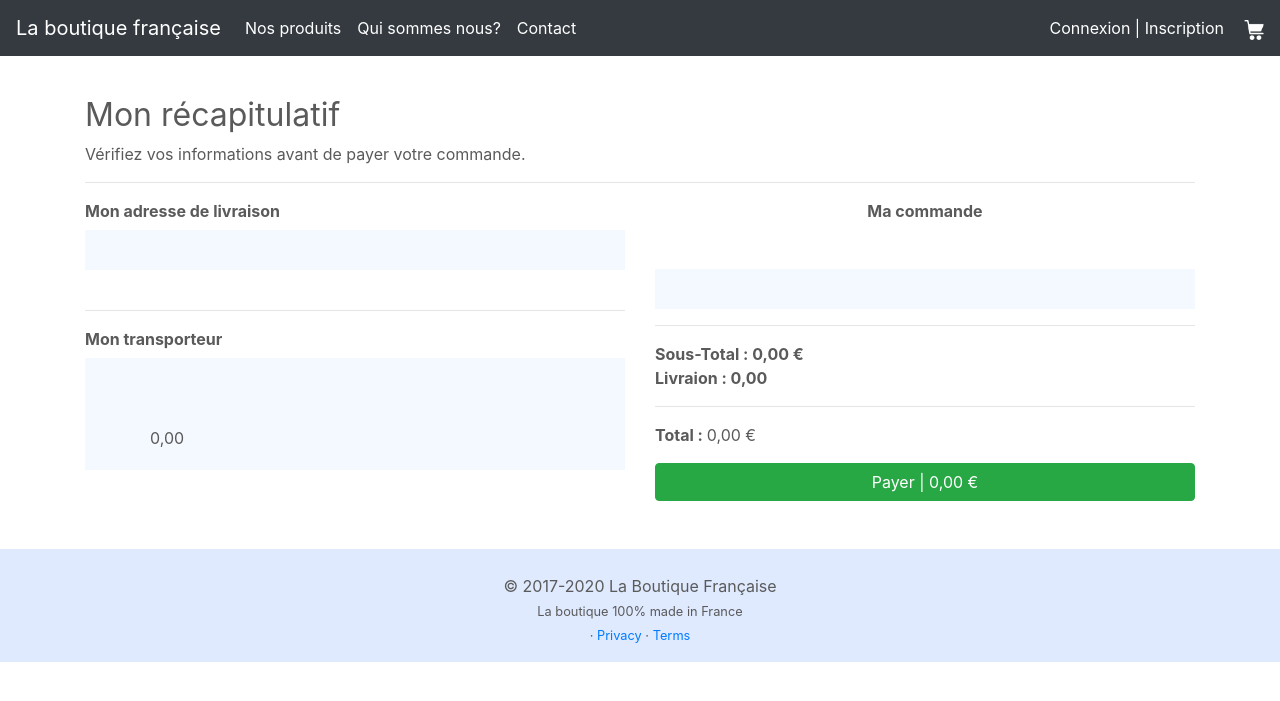
After one commit to 3abkerim/laBoutiqueFrancaise, a Symfony app: template templates/order/add.html.twig in a window 1280 px wide. The commit adds this page. Shown: the top 701 px of the page. Run offline with Twig, Linux system fonts and the light colour scheme; the template is opened without the code that fills it, so the values that code supplies are empty; some libraries are stand-ins or nearby versions.

Commit message:
commande part 2

```diff
--- a/src/Form/OrderType.php
+++ b/src/Form/OrderType.php
@@ -17,7 +17,7 @@ class OrderType extends AbstractType
         $user = $options['user'];
         $builder
             ->add('addresses', EntityType::class, [
-                'label' => 'Choisissez votre adresse de livraison',
+                'label' => false,
                 'required' => true,
                 'class' => Address::class,
                 'choices' => $user->getAddresses(),
--- a/templates/cart/index.html.twig
+++ b/templates/cart/index.html.twig
@@ -46,7 +46,8 @@
 							</a>
 						</td>
 						<td>{{ (product.product.price/100)|number_format(2, ',', '.') }}</td>
-						<td>{{ ( (product.product.price * product.quantity) /100)|number_format(2, ',', '.') }}</td>
+						<td>{{ ( (product.product.price * product.quantity) /100)|number_format(2, ',', '.') }}
+							€</td>
 						<td>
 							<a href="{{ path('delete_to_cart', {'id': product.product.id} ) }}">
 								<img height="18px" src="{{ asset('assets/img/trash-can.png') }}">
--- /dev/null
+++ b/templates/order/add.html.twig
@@ -0,0 +1,79 @@
+{% extends 'base.html.twig' %}
+
+{% block title %}Paiement de ma commande - La boutique française
+{% endblock %}
+
+{% block content %}
+	<h2>Mon récapitulatif</h2>
+	<p>Vérifiez vos informations avant de payer votre commande.</p>
+	<hr>
+	<div class="row">
+		<div class="col-md-6">
+			<strong>Mon adresse de livraison</strong>
+			<br>
+			<div class="form-check">
+				{{delivery|raw}}
+			</div>
+
+			<br>
+			<hr>
+			<strong>Mon transporteur</strong>
+			<br>
+			<div class="form-check">{{carrier.name}}
+				<br>
+				{{carrier.description}}
+				<br>
+				{{(carrier.price)|number_format(2, ',', '.')}}</div>
+
+
+		</div>
+		<div class="col-md-6">
+			<div class="text-center">
+				<b>Ma commande</b>
+			</div>
+			<br>
+			<div class="order-summary">
+				{% set total = null %}
+
+				{% for key,product in cart %}
+					<div class="row {% if key>0 %} mt-2 {% endif %}">
+						<div class="col-2">
+							<img src="/uploads/{{ product.product.illustration }}" alt="{{ product.product.name }}" height="75px">
+						</div>
+						<div class="col-8 my-auto">{{ product.product.name }}
+							<br/>
+							<small>
+								{{ product.product.subtitle }}
+								<br>
+								x
+								{{product.quantity}}
+							</small>
+						</div>
+						<div class="col-2 my-auto">{{ ( (product.product.price * product.quantity) /100)|number_format(2, ',', '.') }}
+							€</div>
+					</div>
+					{% set total = total + (product.product.price * product.quantity) %}
+
+				{% endfor %}
+			</div>
+			<hr>
+			<strong>Sous-Total :
+				{{ (total /100)|number_format(2, ',', '.') }}
+				€
+			</strong>
+			<br>
+			<strong>Livraion :
+				{{ (carrier.price)|number_format(2, ',', '.') }}
+			</strong>
+			<hr>
+			<strong>Total :
+			</strong>
+			{{ ((total/100) + carrier.price)|number_format(2, ',', '.') }}
+			€
+			<a href="" class="btn btn-success btn-block mt-3 mb-5">Payer |
+				{{ ((total/100) + carrier.price)|number_format(2, ',', '.') }}
+				€</a>
+		</div>
+
+	</div>
+{% endblock %}
--- a/templates/order/index.html.twig
+++ b/templates/order/index.html.twig
@@ -11,6 +11,8 @@
 		<div class="col-md-6">
 			{% set formHtml %}
 			{{ form_start(form, {action:path('order_recap')}) }}
+			{{form_label(form.addresses,"Choissisez votre adresse de livraison")}}
+			<a href="{{path('account_address_add')}}">Ajouter une nouvelle adresse</a>
 			{{form_end(form)}}
 			{% endset %}
 			{{ formHtml|replace({'[br]' : '<br/>'})|raw }}
```
Also changed, not shown: src/Controller/OrderController.php (+37 -7 lines).
